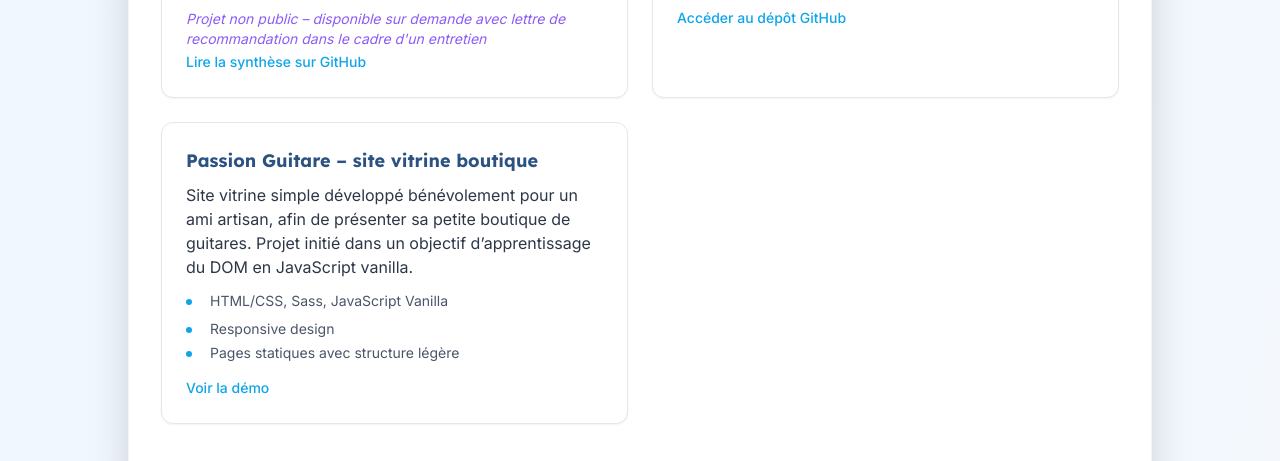
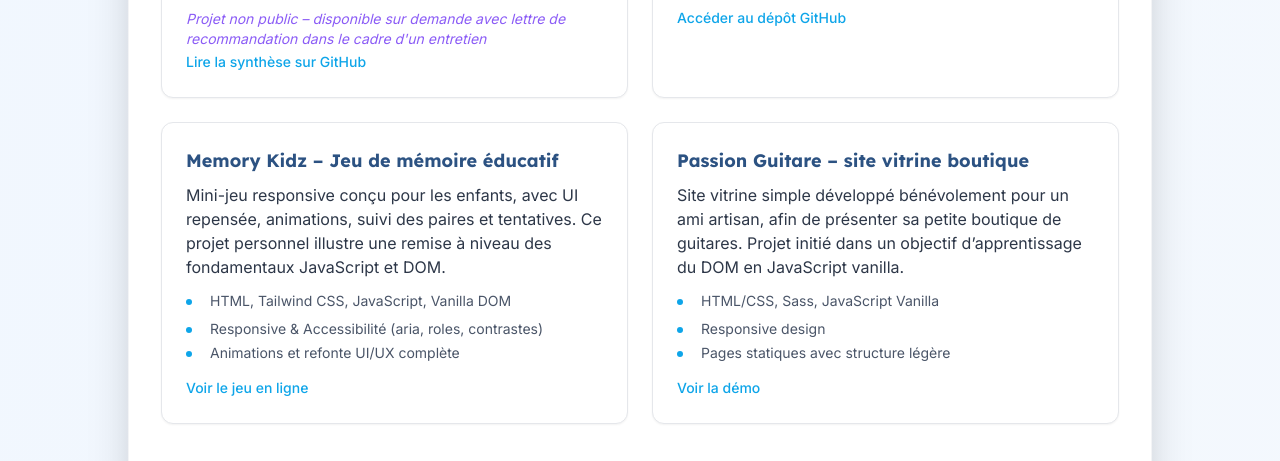
Before and after one commit to GDevWeb/cv, a plain HTML site: page index.html in a window 1280 px wide. Shown: the part 3294-3755 px from the top of the page. Drawn offline with nearby package versions, Linux system fonts and the light colour scheme.

Commit message:
content(projects): added memory kidz project

```diff
--- a/index.html
+++ b/index.html
@@ -571,7 +571,36 @@
                 Accéder au dépôt GitHub
               </a>
             </div>
-            <!-- Projet 3 -->
+            <!-- Projet Memory Kidz -->
+            <div
+              class="bg-white p-6 rounded-xl border border-gray-200 shadow-sm card-hover-effect"
+            >
+              <h3
+                class="font-display font-bold text-lg text-secondary-blue mb-2"
+              >
+                Memory Kidz – Jeu de mémoire éducatif
+              </h3>
+              <p class="text-base text-text-dark mb-3">
+                Mini-jeu responsive conçu pour les enfants, avec UI repensée,
+                animations, suivi des paires et tentatives. Ce projet personnel
+                illustre une remise à niveau des fondamentaux JavaScript et DOM.
+              </p>
+              <ul class="custom-list text-sm text-text-light mb-3 space-y-1">
+                <li>HTML, Tailwind CSS, JavaScript, Vanilla DOM</li>
+                <li>Responsive & Accessibilité (aria, roles, contrastes)</li>
+                <li>Animations et refonte UI/UX complète</li>
+              </ul>
+              <a
+                href="https://gdevweb.github.io/Game-Memory-Card/"
+                target="_blank"
+                rel="noopener"
+                class="text-accent-sky font-medium text-sm hover:underline"
+              >
+                Voir le jeu en ligne
+              </a>
+            </div>
+
+            <!-- Projet Passion Guitare -->
             <div
               class="bg-white p-6 rounded-xl border border-gray-200 shadow-sm card-hover-effect"
             >
```
